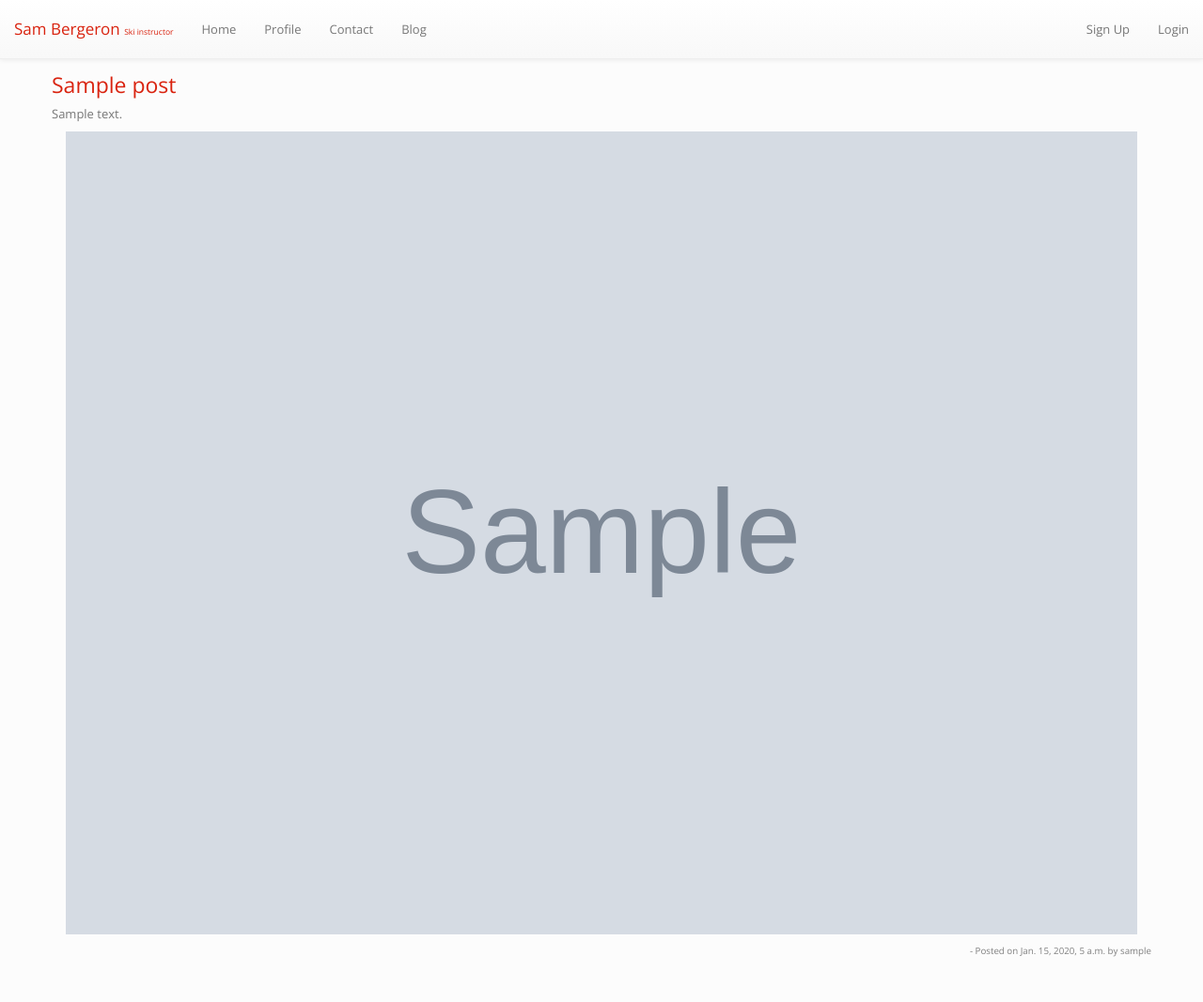
After one commit to SamBergeron/instructor-website, a Django app: a page that uses instructor_website/templates/_layouts/header.html in a window 1280 px wide. The commit adds this page. Shown: the whole page at 94% size. Run offline with Django 3.2, Linux system fonts and the light colour scheme; tables that the repository leaves empty hold one stand-in row (values such as "Sample post"); grey boxes marked "Sample" are stand-in pictures; some libraries are stand-ins or nearby versions.

Commit message:
Added blog with images/ post management

```diff
--- a/blog/admin.py
+++ b/blog/admin.py
@@ -4,7 +4,7 @@ from .models import Post, Profile, Resort
 # Registration.
 class PostAdmin(admin.ModelAdmin):
     date_hierarchy = 'created_at'
-    fields = ('published', 'title', 'slug', 'content', 'author')
+    fields = ('published', 'title', 'slug', 'content', 'image', 'author')
     list_display = ['published', 'title', 'created_at']
     list_display_links = ['title']
     list_editable = ['published']
--- a/blog/models.py
+++ b/blog/models.py
@@ -15,6 +15,7 @@ class Post(models.Model):
     slug = models.SlugField(max_length=255, blank=True, default='')
     author = models.ForeignKey(User, related_name="posts")
     content = models.TextField()
+    image = models.ImageField(upload_to="post_images/")
     published = models.BooleanField(default=True)
 
     class Meta:
@@ -58,12 +59,12 @@ class Profile(models.Model):
     firstname = models.CharField(max_length=255)
     lastname = models.CharField(max_length=255)
     slug = models.SlugField(max_length=512, blank=True, default='')
-    country = models.CharField(max_length=255)
-    resort = models.CharField(max_length=255)
+    country = models.CharField(max_length=255, choices=COUNTRIES)
+    resort = models.ForeignKey(Resort, related_name="user_profile")
     description = models.TextField()
     contact_info = models.TextField()
     contact_phone = models.CharField(max_length=255)
-    contact_email = models.CharField(max_length=255)
+    contact_email = models.EmailField(max_length=255, unique=True)
 
     class Meta:
         ordering = ["lastname", "firstname"]
@@ -73,5 +74,5 @@ class Profile(models.Model):
 
     def save(self, *args, **kwargs):
         if not self.slug:
-            self.slug = slugify(self.firstname + self.lastname)
+            self.slug = slugify(self.firstname + self.lastname + self.resort)
         super(Profile, self).save(*args, **kwargs)
--- a/instructor_website/templates/_layouts/header.html
+++ b/instructor_website/templates/_layouts/header.html
@@ -63,7 +63,7 @@
 
                 <div class="collapse navbar-collapse" id="navbar-collapse-id">
                     <ul class="nav navbar-nav">
-                        <li class="active"><a href="{% block homeLink %}{%endblock%}">Home</a>
+                        <li class=""><a href="{% block homeLink %}{%endblock%}">Home</a>
                         </li>
                         <li><a href="{% block profileLink %}{%endblock%}">Profile</a>
                         </li>
@@ -71,6 +71,13 @@
                         </li>
                         <li><a href="{% block blogLink %}{%endblock%}">Blog</a>
                         </li>
+                    </ul>
+                    <ul class="nav navbar-nav navbar-right">
+                        <!-- Link for login and signup -->
+                        <li>
+                            <a href="">Sign Up</a>
+                        </li>
+                        <li><a href="">Login</a></li>
                     </ul>
                     <!-- /.nav -->
                 </div>
--- /dev/null
+++ b/instructor_website/templates/blog/post_detail.html
@@ -0,0 +1,23 @@
+{% extends "_layouts/header.html" %}
+
+{% block page_title%}Post{% endblock%}
+
+{% block homeLink %} {% url 'home' %} {%endblock%}
+{% block profileLink %} {% url 'home' %}#profile {%endblock%}
+{% block contactLink %} {% url 'home' %}#contact {%endblock%}
+{% block blogLink %} {% url 'blog:main' %} {%endblock%}
+
+{% block content %}
+
+    <div class="container container-fluid">
+        <div class="row" id="{{ post.slug }}">
+            <h3><a href="{{ post.get_absolute_url }}">{{ post.title }}</a></h3>
+            <p>{{ post.content }}</p>
+            <div class="container">
+                <img src="{{ post.image.url }}" width="100%">
+            </div>
+            <h5 class="text-right"><small>- Posted on {{ post.updated_at }} by {{ post.author }} </small></p>
+        </div>
+    </div>
+
+{% endblock %}
--- a/instructor_website/urls.py
+++ b/instructor_website/urls.py
@@ -1,5 +1,7 @@
 from django.conf.urls import patterns, include, url
 from django.contrib import admin
+from django.conf import settings
+from django.conf.urls.static import static
 
 from .views import homePageView
 
@@ -13,4 +15,5 @@ urlpatterns = patterns('instructor_website.views',
 
     #admin access for postgres
     url(r'^admin/', include(admin.site.urls)),
-)
+
+) + static(settings.MEDIA_URL, document_root=settings.MEDIA_ROOT)
--- a/instructor_website/views.py
+++ b/instructor_website/views.py
@@ -1,5 +1,5 @@
 from django.shortcuts import render_to_response
-from django.views.generic import TemplateView
+from django.views.generic import TemplateView, DetailView
 
 # Mixin for generic query
 # class PublishedPostsMixin(object):
--- a/requirements.txt
+++ b/requirements.txt
@@ -5,3 +5,4 @@ psycopg2==2.5.4
 dj-database-url==0.3.0
 South==1.0
 dj-static==0.0.6
+Pillow==2.3.0
```
Also changed, not shown: instructor_website/settings/base.py (+7 -0 lines), instructor_website/templates/blog.html (+16 -13 lines), blog/migrations/0001_create_table.py, blog/migrations/0002_create_class_profile.py (deleted), blog/migrations/0003_set_profile_unique.py (deleted), blog/migrations/0004_create_table_resort.py (deleted), blog/migrations/0005_add_profile_contact_columns.py (deleted), blog/views.py (line endings or trailing spaces).
